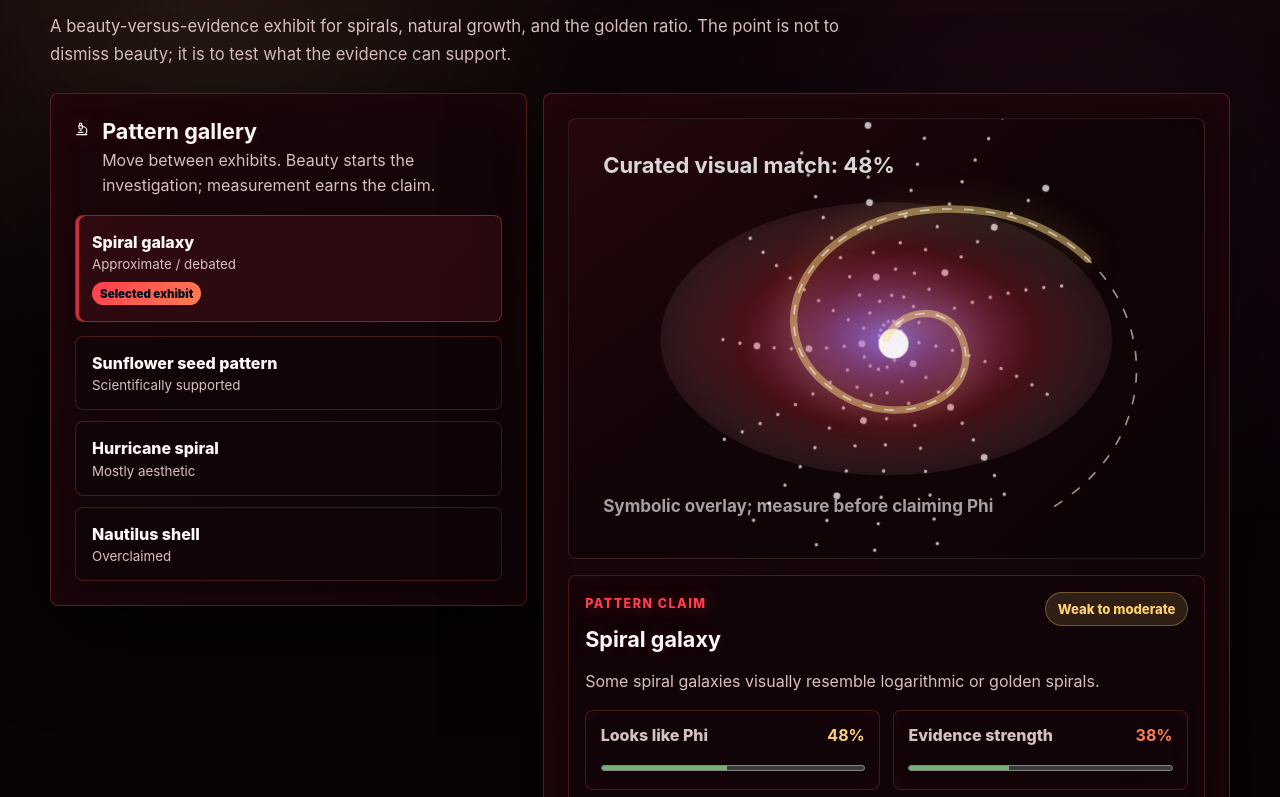
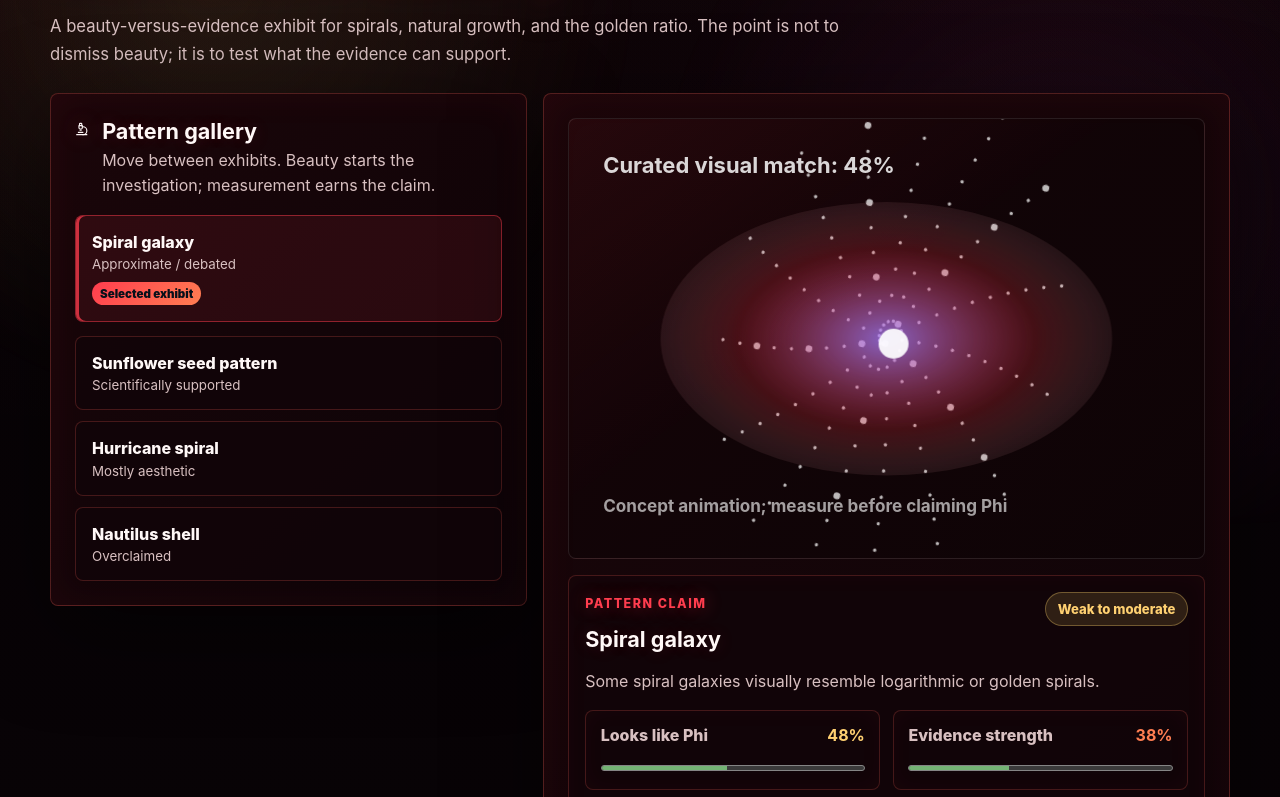
Before and after one commit to PhantomSolider/astra-phi-showcase, a React (Vite) app: page / in a window 1280 px wide. Shown: the part 3243-4040 px from the top of the page. Built offline with nearby package versions, Linux system fonts and the light colour scheme.

Commit message:
Astra-Phi museum

```diff
--- a/src/components/PhiPatternLab.jsx
+++ b/src/components/PhiPatternLab.jsx
@@ -2,7 +2,7 @@ import { Activity, BadgeCheck, Eye, Microscope } from "lucide-react";
 import { useMemo, useState } from "react";
 import { phiExamples } from "../data/concepts.js";
 
-const spiralPath = `M260 180
+const shellRidgePath = `M260 180
   C270 155, 310 150, 322 180
   C340 226, 274 257, 223 226
   C146 180, 189 80, 302 74
@@ -126,7 +126,7 @@ function ShellVisual() {
           );
         })}
       </g>
-      <path className="shell-ridge" d={spiralPath} fill="none" stroke="rgba(255,248,247,.62)" strokeWidth="3" strokeLinecap="round" />
+      <path className="shell-ridge" d={shellRidgePath} fill="none" stroke="rgba(255,248,247,.62)" strokeWidth="3" strokeLinecap="round" />
       <circle cx="252" cy="188" r="10" fill="rgba(255,248,247,.85)" />
     </g>
   );
@@ -139,9 +139,8 @@ function PatternVisual({ id }) {
   return <GalaxyVisual />;
 }
 
-function GoldenSpiralGraphic({ example }) {
+function PatternVisualStage({ example }) {
   const { id, score, label } = example;
-  const opacity = Math.max(0.25, score / 100);
 
   return (
     <div className={`spiral-stage pattern-visual visual-${id}`}>
@@ -153,8 +152,8 @@ function GoldenSpiralGraphic({ example }) {
       >
         <title id="spiral-title">Visual spiral comparison for {label}</title>
         <desc id="spiral-desc">
-          A symbolic visual study tailored to this exhibit, with a Phi overlay
-          used as a comparison guide rather than proof.
+          A symbolic visual study tailored to this exhibit. The animation is a
+          teaching cue, not proof of a golden-ratio structure.
         </desc>
         <defs>
           <radialGradient id="galaxyNebula" cx="50%" cy="50%" r="60%">
@@ -180,27 +179,11 @@ function GoldenSpiralGraphic({ example }) {
         </defs>
 
         <PatternVisual id={id} />
-        <path
-          className="phi-curve"
-          d={spiralPath}
-          fill="none"
-          stroke={`rgba(255, 222, 133, ${opacity})`}
-          strokeWidth="6"
-          strokeLinecap="round"
-        />
-        <path
-          className="phi-guide"
-          d={spiralPath}
-          fill="none"
-          stroke="rgba(255,255,255,0.56)"
-          strokeWidth="1.4"
-          strokeDasharray="8 10"
-        />
         <text x="28" y="44" fill="rgba(255,255,255,0.84)" fontSize="18" fontWeight="700">
           Curated visual match: {score}%
         </text>
         <text x="28" y="322" fill="rgba(255,255,255,0.62)" fontSize="14" fontWeight="700">
-          Symbolic overlay; measure before claiming Phi
+          Concept animation; measure before claiming Phi
         </text>
       </svg>
     </div>
@@ -244,7 +227,7 @@ export default function PhiPatternLab() {
       </div>
 
       <article className="glass-card phi-main" aria-live="polite">
-        <GoldenSpiralGraphic example={selected} />
+        <PatternVisualStage example={selected} />
 
         <div className="claim-card">
           <div className="claim-header">
@@ -294,7 +277,7 @@ export default function PhiPatternLab() {
           <div className="metric-row">
             <div>
               <Eye size={18} aria-hidden="true" />
-              <span>Symbolic overlay</span>
+              <span>Concept animation</span>
             </div>
             <div>
               <Activity size={18} aria-hidden="true" />
--- a/src/styles.css
+++ b/src/styles.css
@@ -1367,17 +1367,6 @@ select option {
   animation: glowBreath 6s ease-in-out infinite;
 }
 
-.phi-curve {
-  filter: drop-shadow(0 0 12px rgba(255, 211, 106, .55));
-  stroke-dasharray: 620;
-  stroke-dashoffset: 620;
-  animation: drawPhi 5s ease-in-out infinite;
-}
-
-.phi-guide {
-  animation: guideDash 8s linear infinite;
-}
-
 .galaxy-core-dot {
   animation: coreBreath 4s ease-in-out infinite;
 }
@@ -3193,25 +3182,6 @@ select option {
   }
 }
 
-@keyframes drawPhi {
-  0% {
-    stroke-dashoffset: 620;
-  }
-  45%,
-  78% {
-    stroke-dashoffset: 0;
-  }
-  100% {
-    stroke-dashoffset: -620;
-  }
-}
-
-@keyframes guideDash {
-  to {
-    stroke-dashoffset: -120;
-  }
-}
-
 @keyframes entropy {
   0% {
     transform: translate(0, 0) scale(.9);
```
